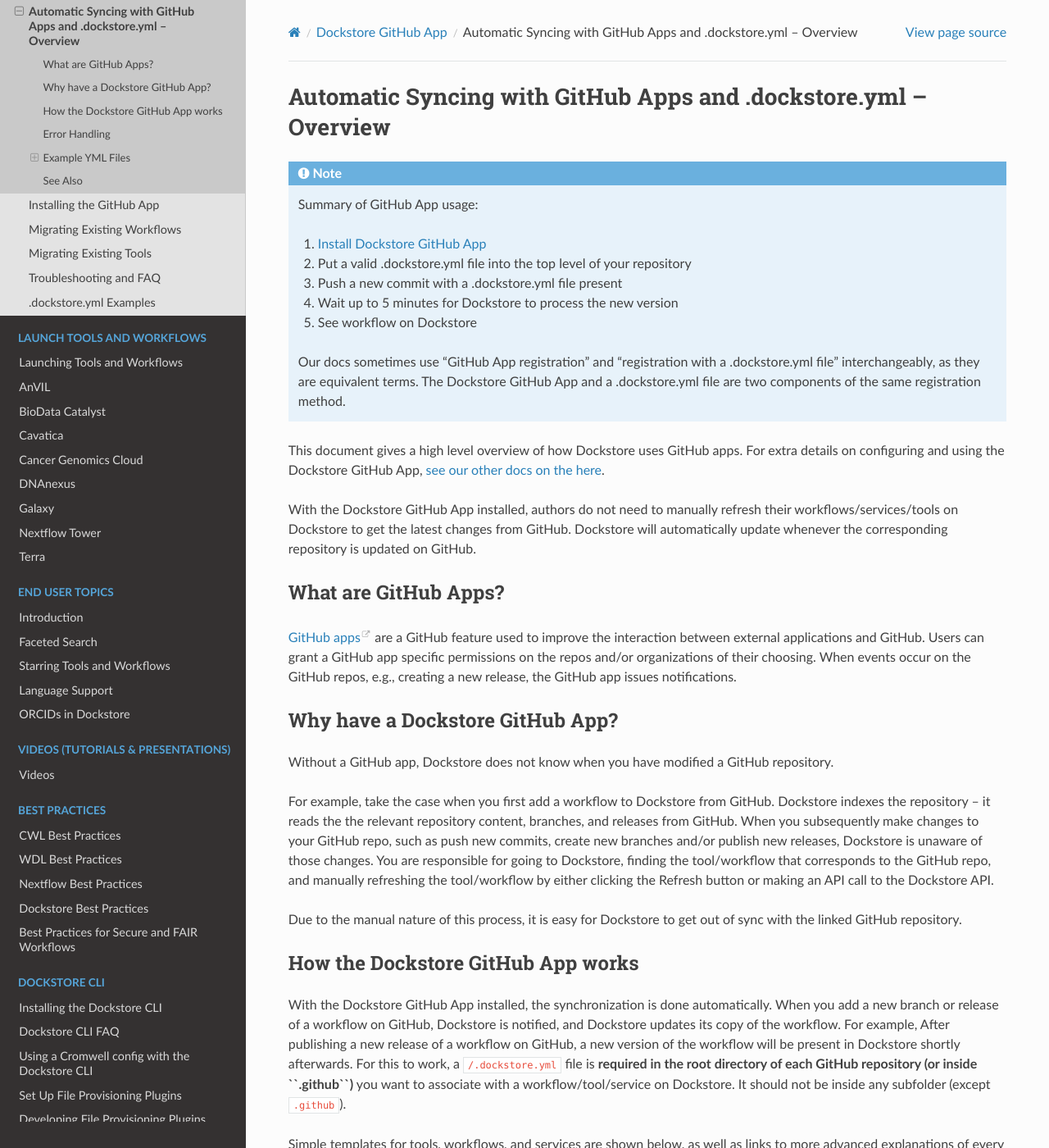
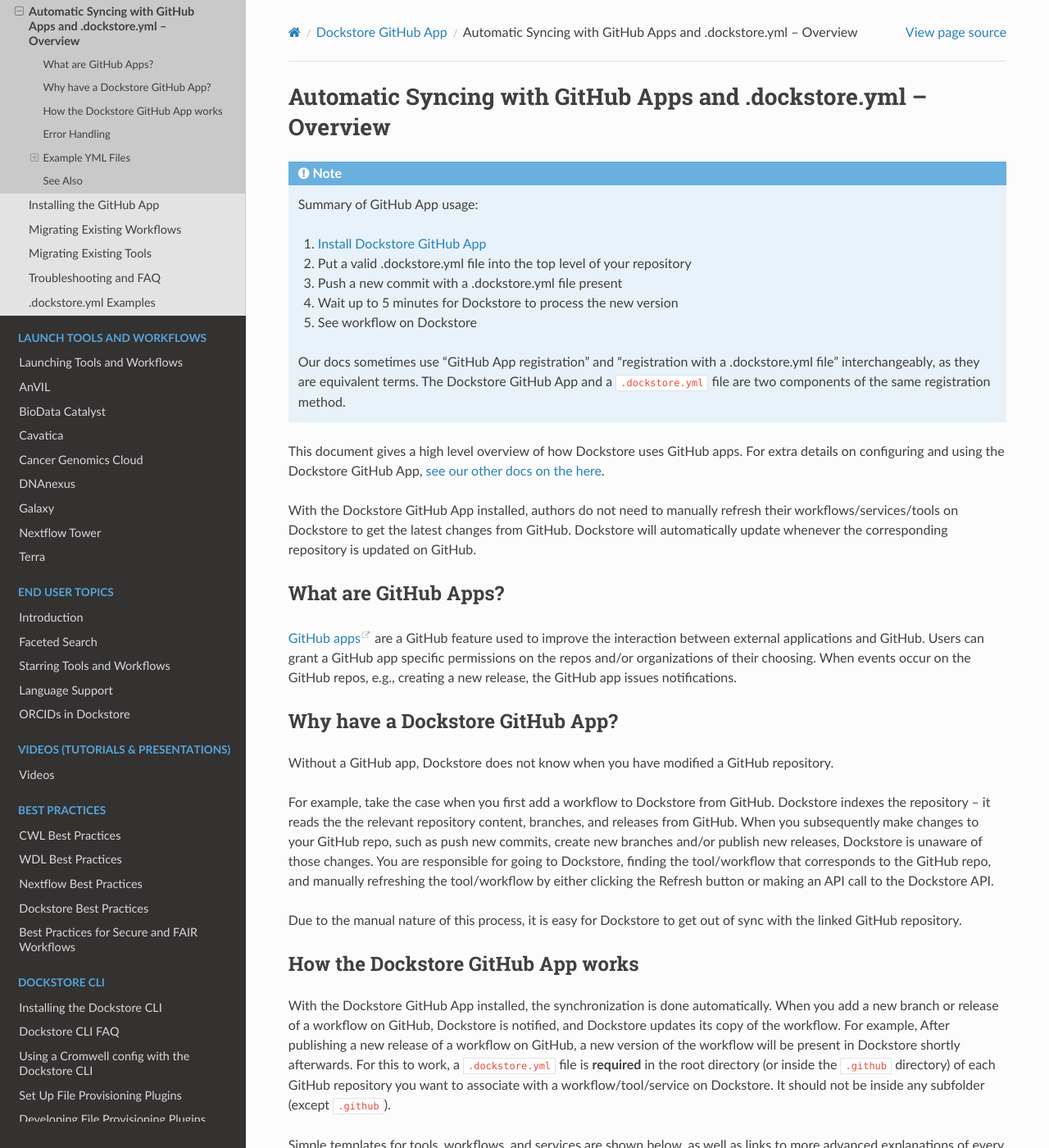
Before and after one commit to dockstore/dockstore-documentation, a Sphinx documentation site: the page built from docs/getting-started/github-apps/github-apps.rst, in a window 1280 px wide and 1400 px high. Shown: the whole window at 82% size. Built offline with Sphinx 7.4.7 and the Read the Docs theme 2.0.0, drawn with Linux system fonts in a browser that asks for light colours; some of the changed text lies outside the part shown.

Commit message:
Kathy's suggestions

```diff
--- a/docs/assets/templates/tools/barebones-.dockstore.yml
+++ b/docs/assets/templates/tools/barebones-.dockstore.yml
@@ -1,6 +1,6 @@
 version: 1.2
 tools:
-  - subclass: <CWL | WDL | NFL | GALAXY>
+  - subclass: CWL
     primaryDescriptorPath: <String>
     testParameterFiles: <String Array>
     authors:
--- a/docs/getting-started/github-apps/github-apps.rst
+++ b/docs/getting-started/github-apps/github-apps.rst
@@ -13,7 +13,7 @@
   #. Wait up to 5 minutes for Dockstore to process the new version
   #. See workflow on Dockstore
 
-  Our docs sometimes use "GitHub App registration" and "registration with a .dockstore.yml file" interchangeably, as they are equivalent terms. The Dockstore GitHub App and a .dockstore.yml file are two components of the same registration method.
+  Our docs sometimes use "GitHub App registration" and "registration with a .dockstore.yml file" interchangeably, as they are equivalent terms. The Dockstore GitHub App and a ``.dockstore.yml`` file are two components of the same registration method.
 
 This document gives a high level overview of how Dockstore uses GitHub apps.
 For extra details on configuring and using the Dockstore
@@ -57,7 +57,7 @@
 you add a new branch or release of a workflow on GitHub, Dockstore is notified,
 and Dockstore updates its copy of the workflow. For example, After publishing a new release
 of a workflow on GitHub, a new version of the workflow will be present in
-Dockstore shortly afterwards. For this to work, a ``/.dockstore.yml`` file is **required in the root directory of each GitHub repository (or inside ``.github``)** you want
+Dockstore shortly afterwards. For this to work, a ``.dockstore.yml`` file is **required** in the root directory (or inside the ``.github`` directory) of each GitHub repository you want
 to associate with a workflow/tool/service on Dockstore. It should not be inside any subfolder (except ``.github``).
 
 Simple templates for tools, workflows, and services are shown below,
@@ -66,7 +66,7 @@
 
 Error Handling
 ----------------------------------
-It is possible for an invalid ``/.dockstore.yml`` to cause an errors. If we cannot read the
+It is possible for an invalid ``.dockstore.yml`` to cause an errors. If we cannot read the
 file, then we do not know which workflow or service to associate the error with. For now, please ensure that your file is a valid YML file and
 compare it with our examples/documentation to confirm that you filled it in correctly. If the file is at least present, an error will generally appear in the GitHub App logs (see `our FAQ document <https://docs.dockstore.org/en/develop/getting-started/github-apps/github-apps-troubleshooting-tips.html>`_).
 
@@ -84,12 +84,12 @@
 
 Workflow YML File
 ++++++++++++++++++
-For a workflow, the ``/.dockstore.yml`` has the following general structure:
+For a workflow, the ``.dockstore.yml`` has the following general structure:
 
 .. include:: /assets/templates/workflows/barebones-.dockstore.yml
   :code: yaml
 
-As an example, here is a filled-out ``/.dockstore.yml`` for a single CWL workflow.  Note that the name is not present since the name field is optional when only a single workflow is involved.
+As an example, here is a filled-out ``.dockstore.yml`` for a single CWL workflow.  Note that the name is not present since the name field is optional when only a single workflow is involved.
 
 .. code:: yaml
 
@@ -116,7 +116,7 @@
 
 Tool YML File
 +++++++++++++
-The /.dockstore.yml file for a tool is very similiar in structure to that of a workflow. Here's a simple example:
+The ``.dockstore.yml`` file for a tool is very similiar in structure to that of a workflow. Here's a simple example:
 
 .. code:: yaml
 
@@ -131,7 +131,7 @@
 
 Service YML File
 +++++++++++++++++
-A template .dockstore.yml file for registering services, with explanations in the comments, can be found in our :doc:`Service 1.2 Template </assets/templates/template>`. For more info on services and registering them, check out our :doc:`Getting Started with Services </getting-started/getting-started-with-services>`.
+A template ``.dockstore.yml`` file for registering services, with explanations in the comments, can be found in our :doc:`Service 1.2 Template </assets/templates/template>`. For more info on services and registering them, check out our :doc:`Getting Started with Services </getting-started/getting-started-with-services>`.
 
 See Also
 --------
```
Also changed, not shown: docs/getting-started/github-apps/migrating-tools-to-github-apps.rst (+7 -7 lines).
